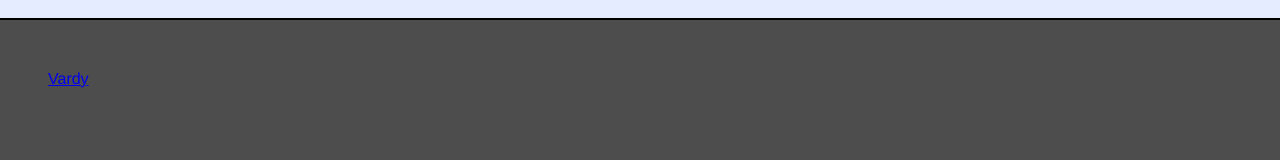
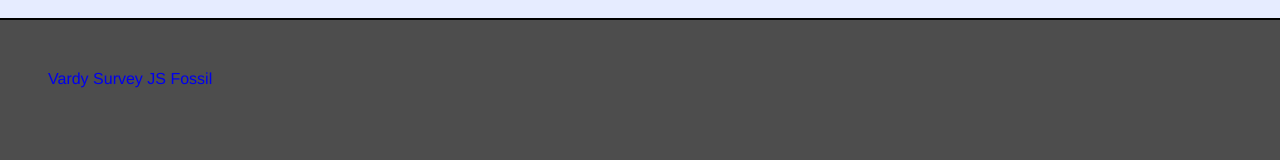
Before and after one commit to LCFC-JT15/LCFC-JT15.github.io, a plain HTML site: page index.html in a window 1280 px wide. Shown: the part 443-603 px from the top of the page. Drawn offline with Linux system fonts and the light colour scheme.

Commit message:
Update index.html

```diff
--- a/index.html
+++ b/index.html
@@ -31,9 +31,12 @@
           justify-content: space-between;
         }
 
+        a {
+          text-decoration: none;
+        }
+
         .nav-link {
           font-size: 25px;
-          text-decoration: none;
           color: white;
         }
 
@@ -94,7 +97,10 @@
       </section>
 
       <section id="projects">
-        <a href="Vardy_Tribute.html" target="_blank">Vardy</a>
+        <a href="Vardy.html" target="_blank">Vardy</a>
+        <a href="Survey.html" target="_blank">Survey</a>
+        <a href="JS.html" target="_blank">JS</a>
+        <a href="Fossil.html" target="_blank">Fossil</a>
       </section>
 
       <section id="contact">
```
